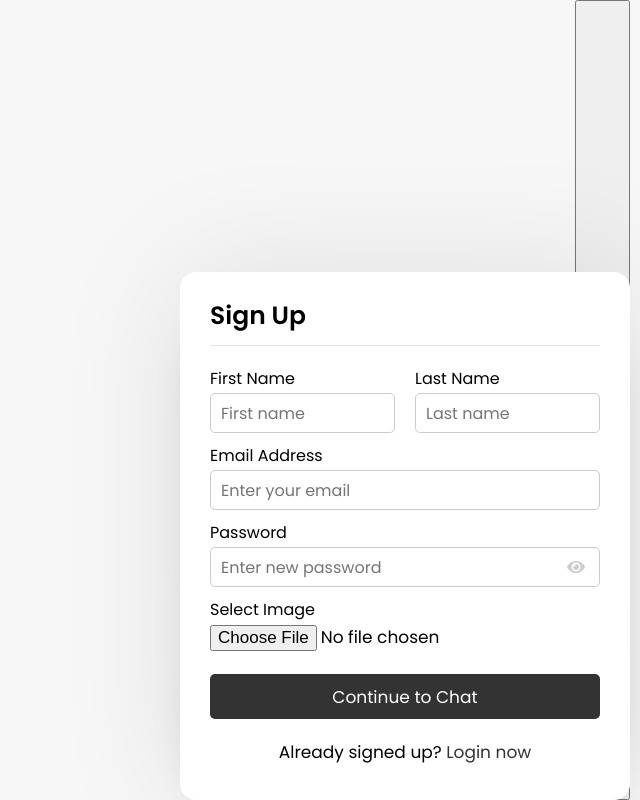
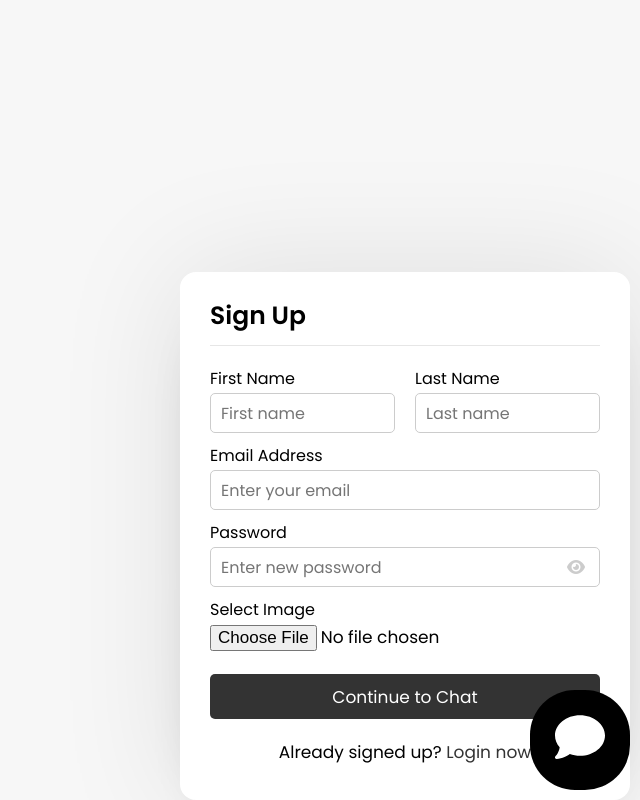
Before and after one commit to xXWarMachineRoXx/chat-app, a PHP site: page / in a window 1280 px wide. Shown: the whole page, without its empty margins (640-1280 px from the left). Run offline with PHP 8.4, Linux system fonts and the light colour scheme.

Commit message:
widget button added

```diff
--- a/header.php
+++ b/header.php
@@ -6,6 +6,6 @@
   <meta http-equiv="X-UA-Compatible" content="ie=edge">
   <title>Chit Chat </title>
   <link rel="stylesheet" href="style.css">
-  <link rel="stylesheet" href="https://cdnjs.cloudflare.com/ajax/libs/font-awesome/5.15.2/css/all.min.css"/>
+  <link rel="stylesheet" href="https://cdnjs.cloudflare.com/ajax/libs/font-awesome/6.2.1/css/all.min.css" integrity="sha512-MV7K8+y+gLIBoVD59lQIYicR65iaqukzvf/nwasF0nqhPay5w/9lJmVM2hMDcnK1OnMGCdVK+iQrJ7lzPJQd1w==" crossorigin="anonymous" referrerpolicy="no-referrer" />
   <link rel="icon" type="image/x-icon" href="favicon/favicon.ico">
 </head>
--- a/index.php
+++ b/index.php
@@ -9,9 +9,7 @@ error_reporting(E_ALL);
 ?>
 
 <?php include_once "header.php"; ?>
-<body>
-<button type="button" class="btn btn-primary">Primary</button>
-
+<button id="chat-widget"  type="button" ><svg xmlns="http://www.w3.org/2000/svg" viewBox="0 0 512 512"><!--! Font Awesome Pro 6.2.1 by @fontawesome - https://fontawesome.com License - https://fontawesome.com/license (Commercial License) Copyright 2022 Fonticons, Inc. --><path d="M512 240c0 114.9-114.6 208-256 208c-37.1 0-72.3-6.4-104.1-17.9c-11.9 8.7-31.3 20.6-54.3 30.6C73.6 471.1 44.7 480 16 480c-6.5 0-12.3-3.9-14.8-9.9c-2.5-6-1.1-12.8 3.4-17.4l0 0 0 0 0 0 0 0 .3-.3c.3-.3 .7-.7 1.3-1.4c1.1-1.2 2.8-3.1 4.9-5.7c4.1-5 9.6-12.4 15.2-21.6c10-16.6 19.5-38.4 21.4-62.9C17.7 326.8 0 285.1 0 240C0 125.1 114.6 32 256 32s256 93.1 256 208z"/></svg></button>
   <div class="wrapper">
     <section class="form signup">
       <header> Sign Up</header>
--- a/style.css
+++ b/style.css
@@ -413,3 +413,26 @@ body{
     width: 45px;
   }
 }
+#chat-widget   {
+margin: 0;
+padding: 0;
+box-sizing: border-box;
+text-decoration: none;
+font-family: 'Poppins', sans-serif;
+height: 100px;
+border-radius: 45%;
+width: 100px;
+background: black;
+border: none;
+color: white;
+bottom: 10px;
+right: 10px;
+position: fixed;
+z-index: 2;
+}
+
+svg{
+  filter:invert(1);
+  height: 50px;
+  width:  50px;
+}
```
